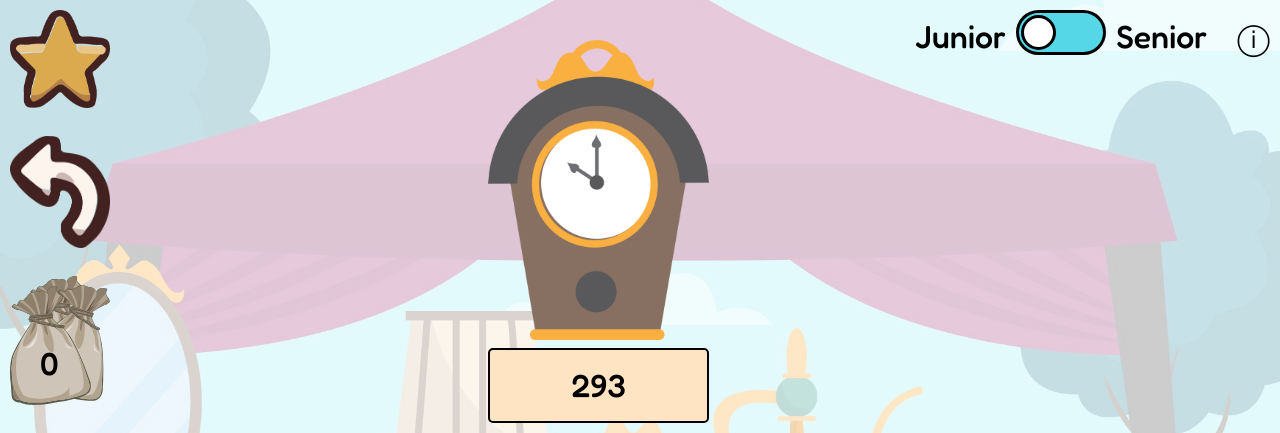
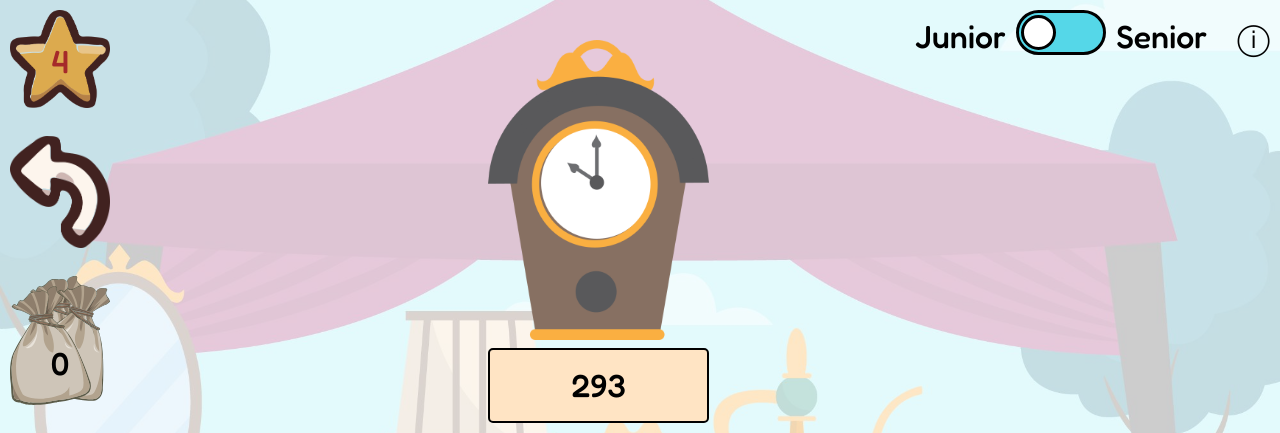
Before and after one commit to IMAGINARY/numeral-coins, a website built with Parcel: page src/html/index.html in a window 1280 px wide. Shown: the top 433 px of the page. Built offline with nearby package versions, Linux system fonts and the light colour scheme.

Commit message:
Add radix display

```diff
--- a/src/css/layout.css
+++ b/src/css/layout.css
@@ -31,10 +31,18 @@
   position: relative;
 }
 
+#radix-display {
+  position: absolute;
+  bottom: 35px;
+  left: 0;
+  width: 100%;
+  text-align: center;
+}
+
 #total {
   position: absolute;
   bottom: 30px;
-  left: 30px;
-  width: 80px;
-  text-anchor: middle;
+  left: 0;
+  width: 100%;
+  text-align: center;
 }
--- a/src/ts/main.ts
+++ b/src/ts/main.ts
@@ -42,6 +42,7 @@
 
 function changeRadix(b: number) {
   window.radix = b;
+  d3.select("#radix-display").text(b.toString());
   makeWallet();
 }
 
@@ -59,6 +60,12 @@
 radixMenu
   .append("img")
   .attr("src", new URL("../img/star.png", import.meta.url).href);
+
+radixMenu
+  .append("span")
+  .attr("id", "radix-display")
+  .classed("radix-text", true)
+  .text(window.radix);
 
 radixMenu
   .append("ul")
@@ -94,7 +101,6 @@
 const prizeDiv = d3.select("#central").append("div").attr("id", "prize");
 
 prizeDiv.append("img").attr("id", "prize-img");
-
 prizeDiv.append("div").attr("id", "price");
 
 d3.select("#central").append("div").attr("id", "results");
```
Also changed, not shown: src/css/style.css (+0 -11 lines).
